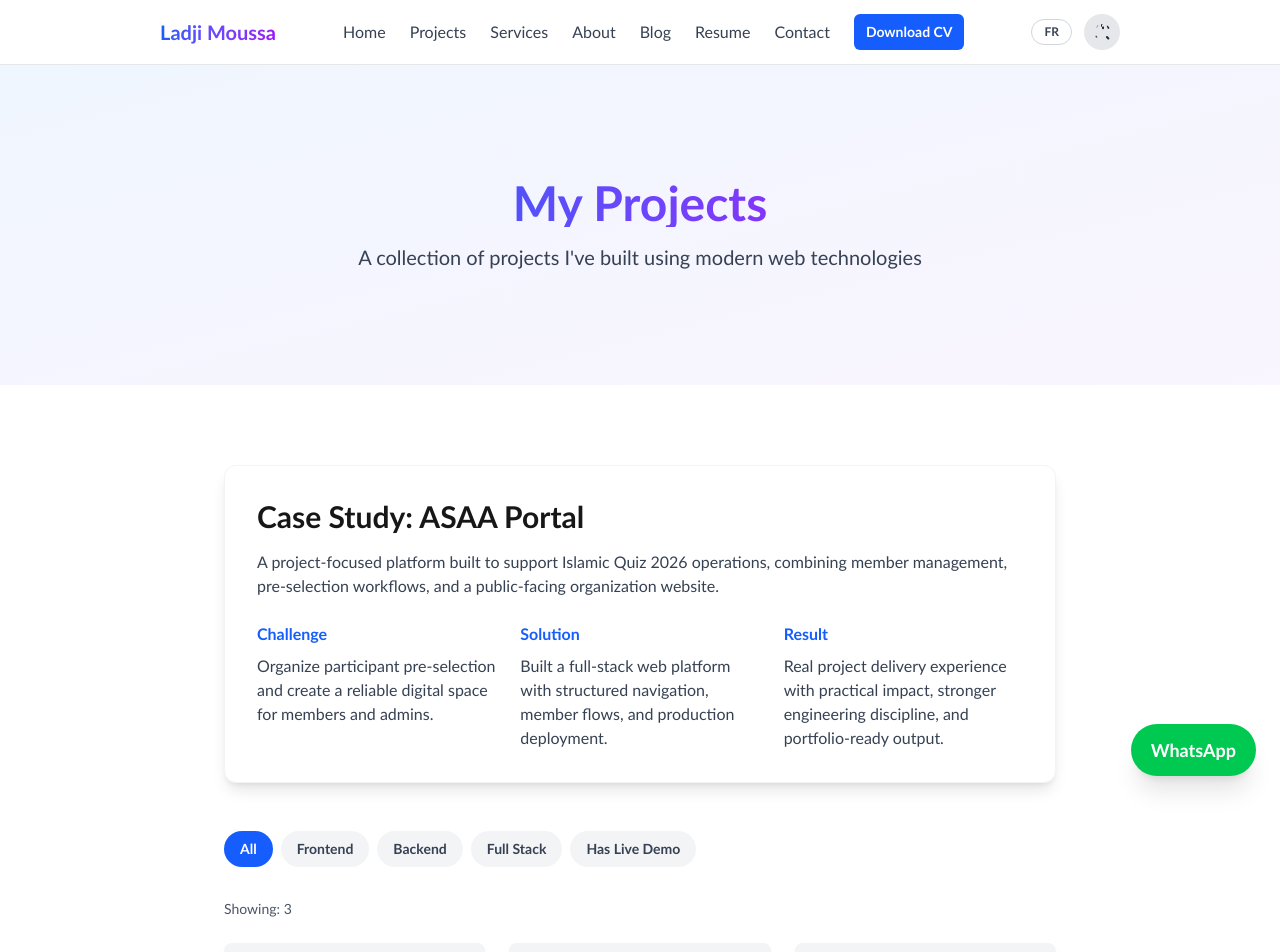
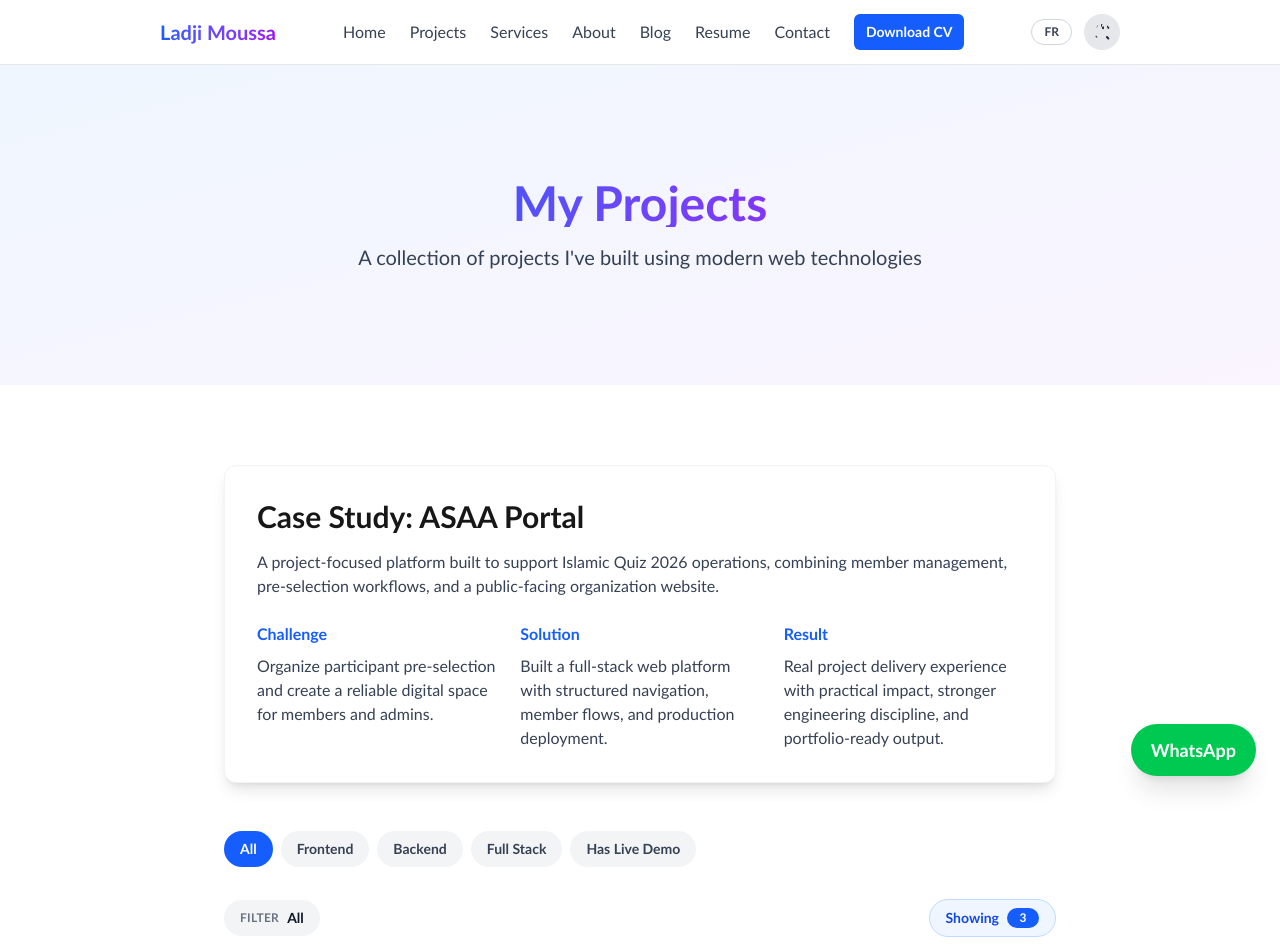
Before and after one commit to AkmelFed12/Portfolio, a Next.js app: page /projects in a window 1280 px wide. Shown: the top 952 px of the page. Built offline with nearby package versions, Linux system fonts and the light colour scheme; no server answers.

Commit message:
Enhance project filters with animated result badge and active filter display

```diff
--- a/src/components/ProjectsFilterGrid.tsx
+++ b/src/components/ProjectsFilterGrid.tsx
@@ -82,11 +82,26 @@
         ))}
       </div>
 
-      <p className="text-sm text-gray-600 dark:text-gray-400 mb-6">
-        {labels.showing}: {filteredProjects.length}
-      </p>
+      <div className="mb-6 flex flex-wrap items-center justify-between gap-3">
+        <div className="inline-flex items-center gap-2 rounded-full bg-gray-100 dark:bg-gray-800 px-4 py-2">
+          <span className="text-xs font-semibold uppercase tracking-wide text-gray-500 dark:text-gray-400">
+            Filter
+          </span>
+          <span className="text-sm font-semibold text-gray-900 dark:text-white">
+            {buttons.find((btn) => btn.key === filter)?.label}
+          </span>
+        </div>
+        <div className="inline-flex items-center gap-2 rounded-full bg-blue-50 dark:bg-blue-950/40 px-4 py-2 border border-blue-200 dark:border-blue-900 animate-fade-in">
+          <span className="text-sm font-semibold text-blue-700 dark:text-blue-300">
+            {labels.showing}
+          </span>
+          <span className="inline-flex min-w-8 justify-center rounded-full bg-blue-600 px-2 py-0.5 text-xs font-bold text-white">
+            {filteredProjects.length}
+          </span>
+        </div>
+      </div>
 
-      <div className="grid md:grid-cols-2 lg:grid-cols-3 gap-6">
+      <div key={filter} className="grid md:grid-cols-2 lg:grid-cols-3 gap-6 animate-fade-in">
         {filteredProjects.map((project) => (
           <ProjectCard
             key={project.id}
```
